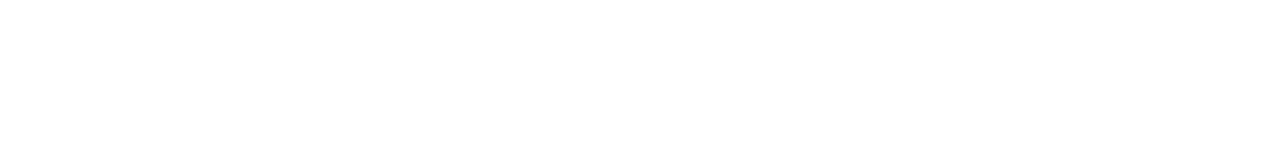
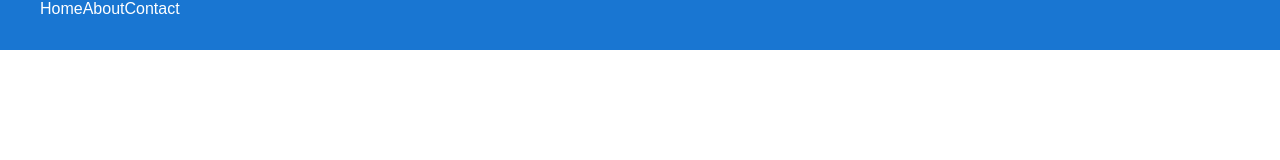
Before and after one commit to tachibana-kande/lean-website, a plain HTML site: page index.html in a window 1280 px wide. Drawn offline with Linux system fonts and the light colour scheme.

Commit message:
Update style.css

```diff
--- a/style.css
+++ b/style.css
@@ -4,7 +4,7 @@
 }
 
 #navbar{
-  max-height:50px;
+  min-height:50px;
   background:rgb(25, 118, 210);
 }
 #navbar ul {
```
